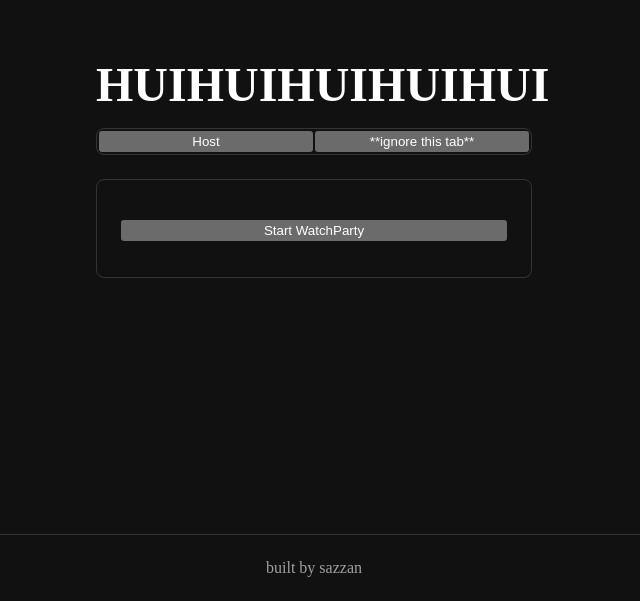
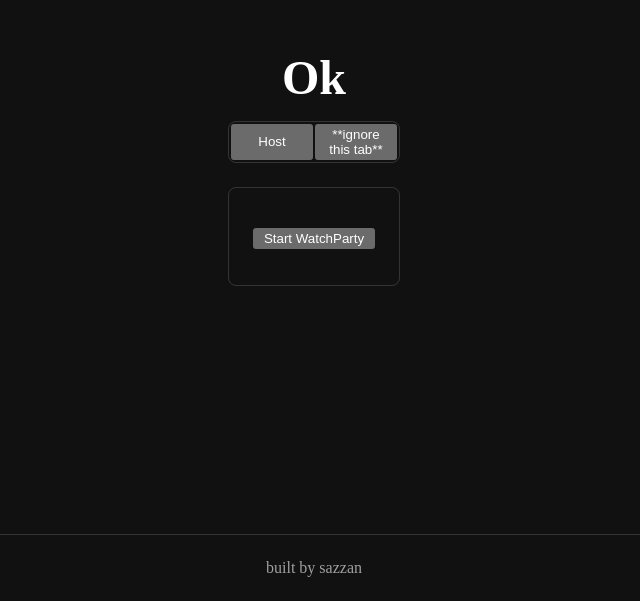
Before and after one commit to simarjeetss/watchparty-lk, a Next.js app: page / in a window 1280 px wide. Shown: the part 199-800 px from the top of the page, without its empty margins (326-966 px from the left). Built offline with nearby package versions, Linux system fonts and the light colour scheme.

Commit message:
changed h1 on homepage

```diff
--- a/app/page.tsx
+++ b/app/page.tsx
@@ -164,7 +164,7 @@ export default function Page() {
     <>
       <main className={styles.main} data-lk-theme="default">
         <div className="header">
-          <h1 style={{ fontSize: '3rem', margin: 0 }}>HUIHUIHUIHUIHUI</h1>
+          <h1 style={{ fontSize: '3rem', margin: 0 }}>Ok</h1>
         </div>
         <Suspense fallback="Loading">
           <Tabs>
```
